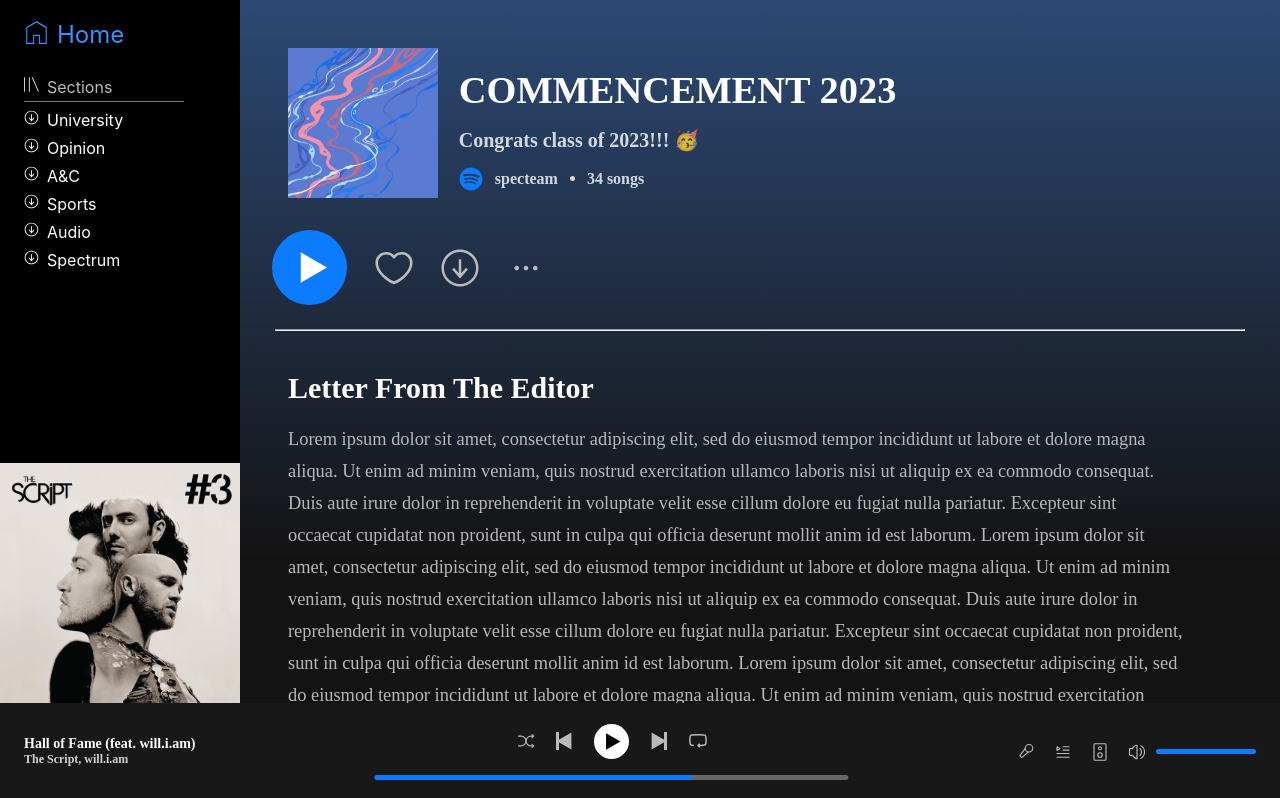
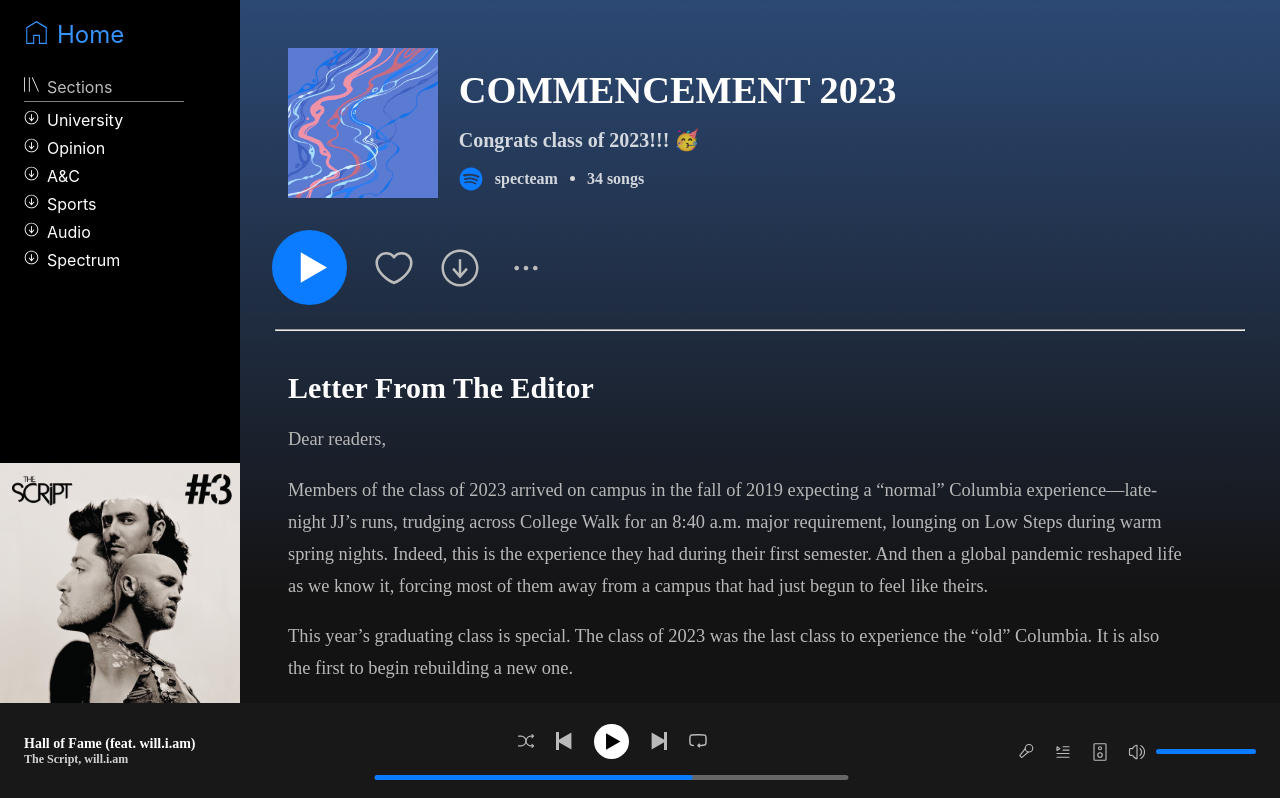
Before and after one commit to spectatorpublishing/commencement-2023, a React (Create React App) app: page / in a window 1280 px wide. Shown: the top 798 px of the page. Built offline with nearby package versions, Linux system fonts and the light colour scheme; the HTML template or start-up script is replaced by a standard one; a web font is replaced by a local one.

Commit message:
added letter from editor

```diff
--- a/src/components/LetterFromEditor.js
+++ b/src/components/LetterFromEditor.js
@@ -59,35 +59,13 @@
     <LetterWrapper>
       <Title>Letter From The Editor</Title>
       <Text>
-        <p>
-          Lorem ipsum dolor sit amet, consectetur adipiscing elit, sed do
-          eiusmod tempor incididunt ut labore et dolore magna aliqua. Ut enim ad
-          minim veniam, quis nostrud exercitation ullamco laboris nisi ut
-          aliquip ex ea commodo consequat. Duis aute irure dolor in
-          reprehenderit in voluptate velit esse cillum dolore eu fugiat nulla
-          pariatur. Excepteur sint occaecat cupidatat non proident, sunt in
-          culpa qui officia deserunt mollit anim id est laborum. Lorem ipsum
-          dolor sit amet, consectetur adipiscing elit, sed do eiusmod tempor
-          incididunt ut labore et dolore magna aliqua. Ut enim ad minim veniam,
-          quis nostrud exercitation ullamco laboris nisi ut aliquip ex ea
-          commodo consequat. Duis aute irure dolor in reprehenderit in voluptate
-          velit esse cillum dolore eu fugiat nulla pariatur. Excepteur sint
-          occaecat cupidatat non proident, sunt in culpa qui officia deserunt
-          mollit anim id est laborum. Lorem ipsum dolor sit amet, consectetur
-          adipiscing elit, sed do eiusmod tempor incididunt ut labore et dolore
-          magna aliqua. Ut enim ad minim veniam, quis nostrud exercitation
-          ullamco laboris nisi ut aliquip ex ea commodo consequat. Duis aute
-          irure dolor in reprehenderit in voluptate velit esse cillum dolore eu
-          fugiat nulla pariatur. Excepteur sint occaecat cupidatat non proident,
-          sunt in culpa qui officia deserunt mollit anim id est laborum. Lorem
-          ipsum dolor sit amet, consectetur adipiscing elit, sed do eiusmod
-          tempor incididunt ut labore et dolore magna aliqua. Ut enim ad minim
-          veniam, quis nostrud exercitation ullamco laboris nisi ut aliquip ex
-          ea commodo consequat. Duis aute irure dolor in reprehenderit in
-          voluptate velit esse cillum dolore eu fugiat nulla pariatur. Excepteur
-          sint occaecat cupidatat non proident, sunt in culpa qui officia
-          deserunt mollit anim id est laborum.
-        </p>
+        <p> Dear readers, </p>
+        <p> Members of the class of 2023 arrived on campus in the fall of 2019 expecting a “normal” Columbia experience—late-night JJ’s runs, trudging across College Walk for an 8:40 a.m. major requirement, lounging on Low Steps during warm spring nights. Indeed, this is the experience they had during their first semester. And then a global pandemic reshaped life as we know it, forcing most of them away from a campus that had just begun to feel like theirs. </p>
+        <p> This year’s graduating class is special. The class of 2023 was the last class to experience the “old” Columbia. It is also the first to begin rebuilding a new one. </p>
+        <p> This Spectator special edition celebrates the culmination of that class’s four long years at the University and the conclusion of the 2022-2023 academic year, one of unparalleled change for Columbia. It was a year defined by complex endings: the end of the mask mandate and other pandemic restrictions; the final year of presidency for University President Lee Bollinger and Barnard President Sian Beilock, who are both leaving their posts after 21 and six years, respectively. It was also a year of new beginnings as we look toward a “new Columbia” rooted in both tradition and innovation. </p>
+        <p> We hope you’ll join us as we highlight the accomplishments of graduating artists, academics, activists, and athletes; Bollinger and Beilock’s final thoughts before they exit their presidencies; and words of wisdom from Spectator’s own graduating seniors. </p>
+        <p> Congratulations to the class of 2023! </p>
+        <p> All the very best, </p>
       </Text>
       <Signatures>
         Irie Sentner &bull; Editor in Chief
```
